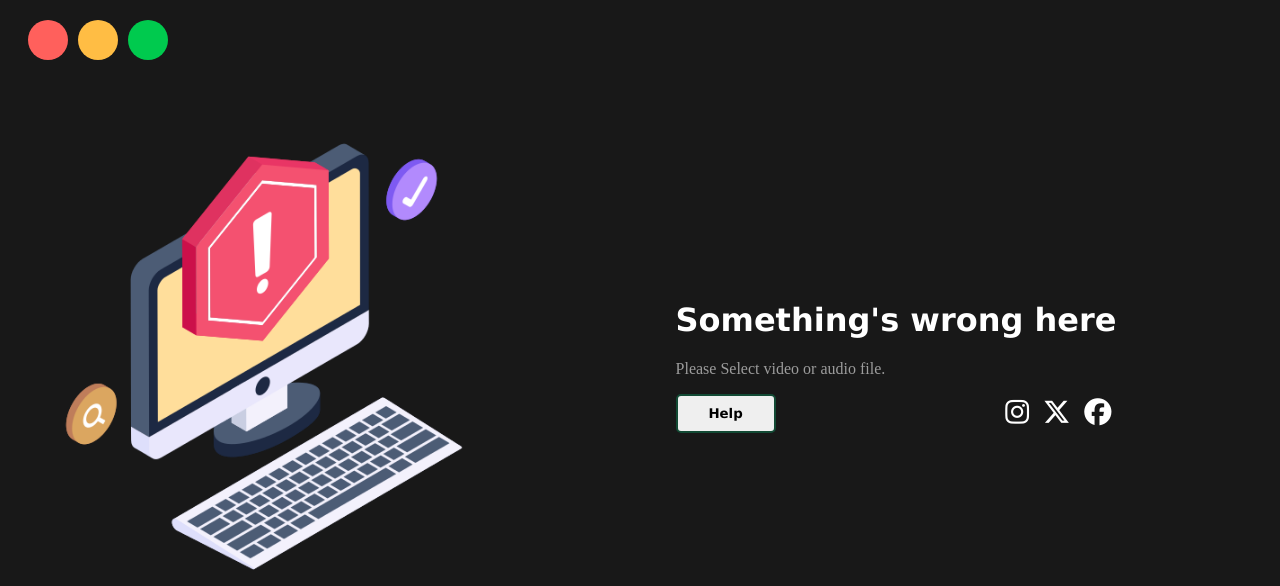
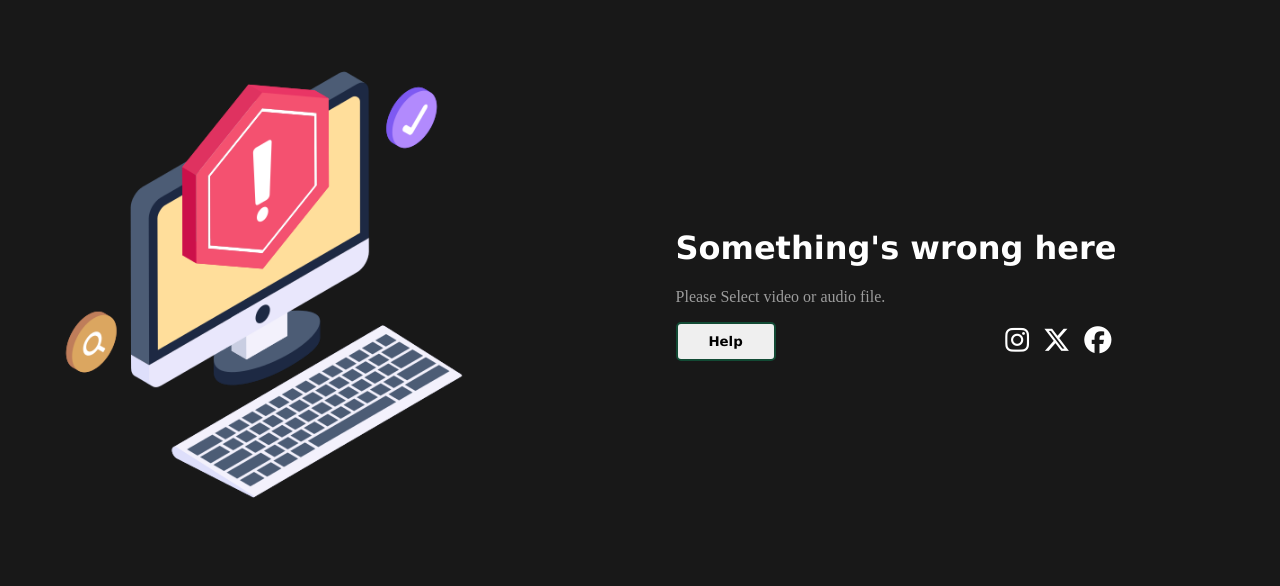
Before and after one commit to ADEL-MAHMOUD10/SubTranscribe-2, a Flask app: template templates/error.html in a window 1280 px wide. Shown: the top 586 px of the page. Run offline with Flask 2, Linux system fonts and the light colour scheme; the template is opened without the code that fills it, so the values that code supplies are empty; parts of the project's set-up code (start-up, migrations or seed data) failed here and were passed over.

Commit message:
Update error.html

```diff
--- a/templates/error.html
+++ b/templates/error.html
@@ -9,19 +9,6 @@
     <title>Error</title>
 </head>
 <body>
-    <nav>
-        <div class="tools">
-            <div class="circle">
-                <a href="/"><span class="red"></span></a>
-            </div>
-            <div class="circle">
-                <span class="yellow"></span>
-            </div>
-            <div class="circle">
-                <span class="green"></span>
-            </div>
-        </div>
-        </nav>
     <div class="error">
         <div>
             <img src="/static/image/error-page.png" alt="...">
```
